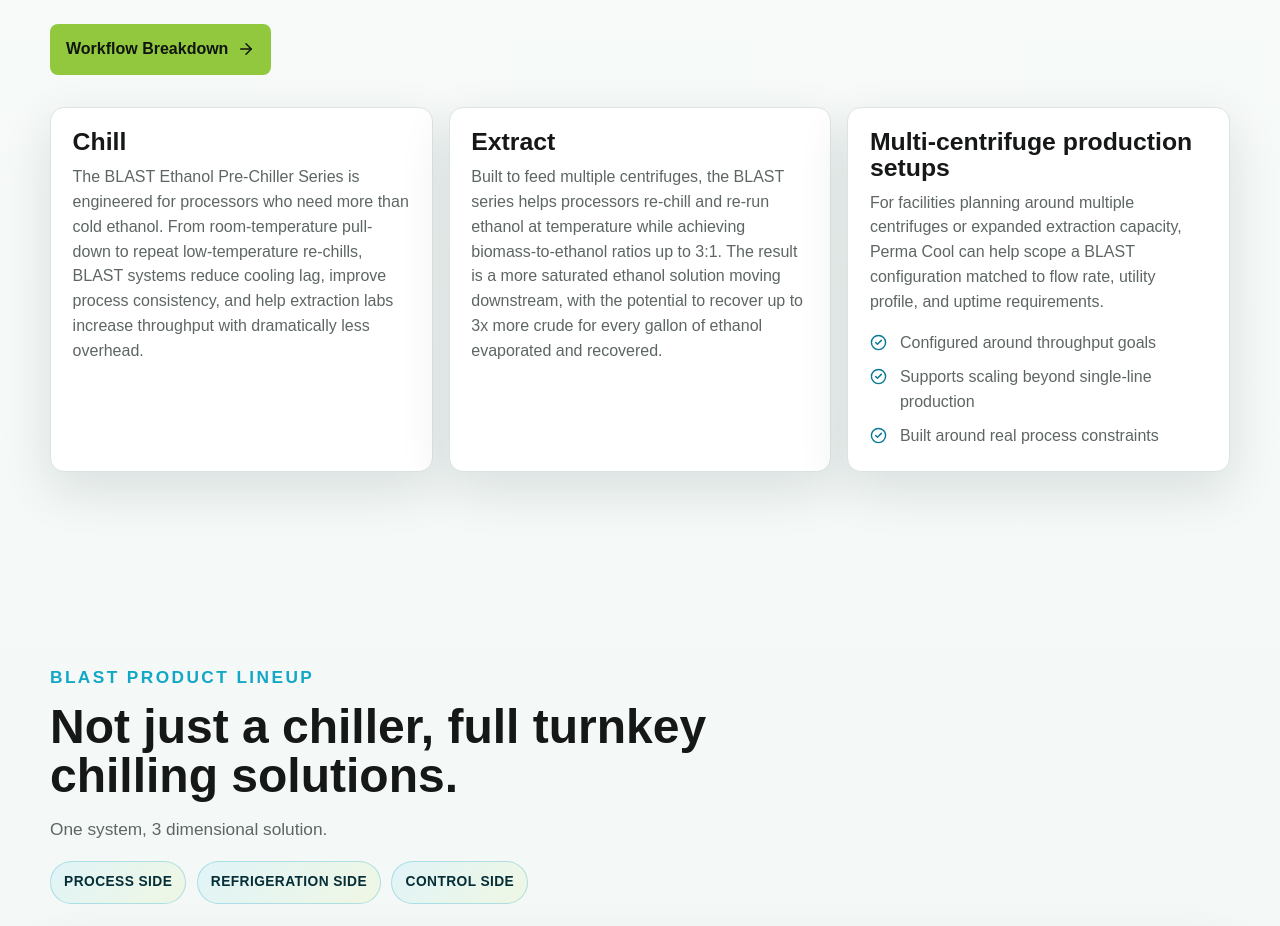
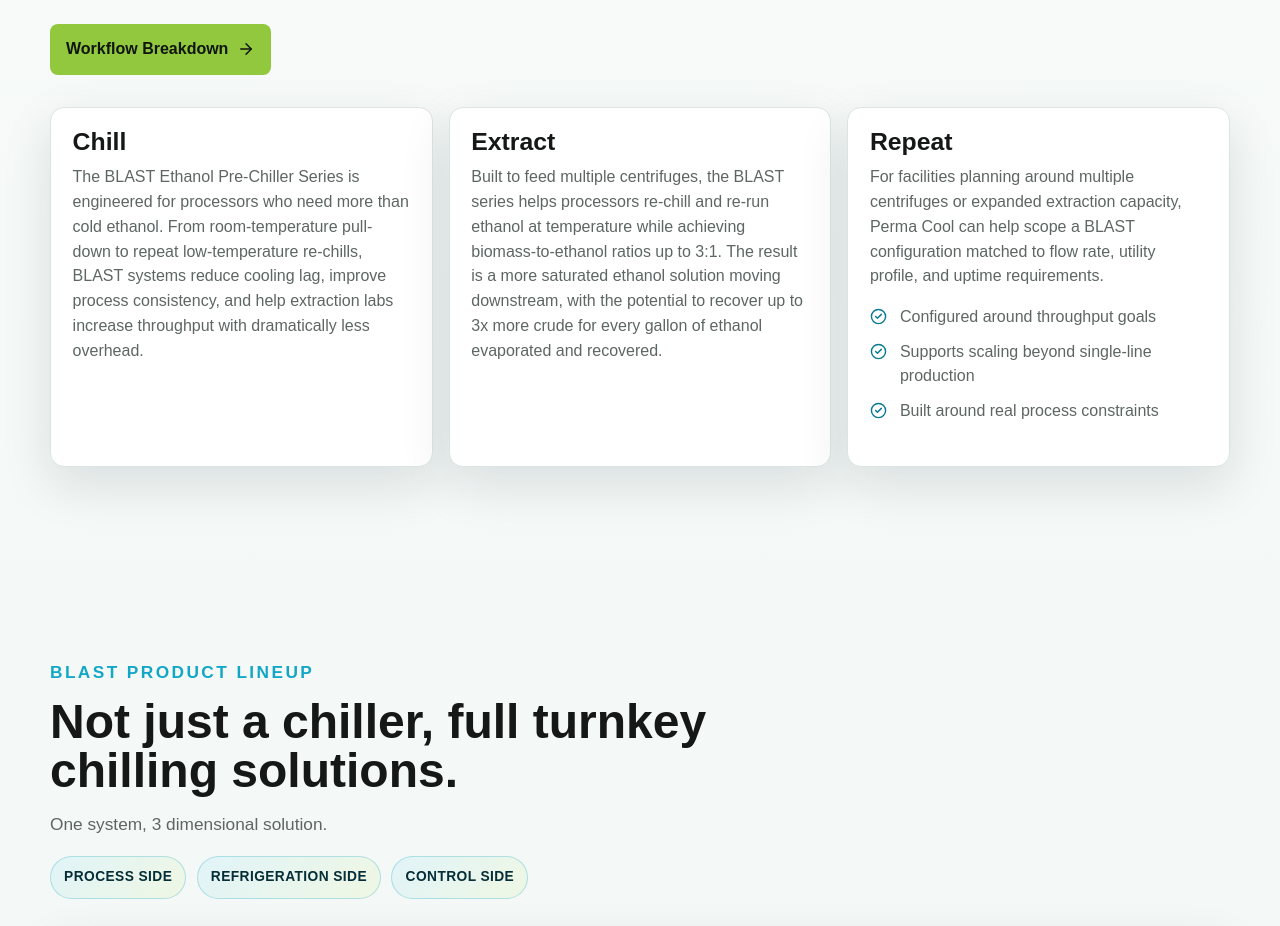
Before and after one commit to trupix/permacool, a Next.js app: page /ethanol-chilling-systems in a window 1280 px wide. Shown: the part 1600-2526 px from the top of the page. Built offline with nearby package versions, Linux system fonts and the light colour scheme.

Commit message:
Rename third ethanol workflow card

```diff
--- a/app/ethanol-chilling-systems/page.jsx
+++ b/app/ethanol-chilling-systems/page.jsx
@@ -113,7 +113,7 @@
       "Built to feed multiple centrifuges, the BLAST series helps processors re-chill and re-run ethanol at temperature while achieving biomass-to-ethanol ratios up to 3:1. The result is a more saturated ethanol solution moving downstream, with the potential to recover up to 3x more crude for every gallon of ethanol evaporated and recovered."
   },
   {
-    title: "Multi-centrifuge production setups",
+    title: "Repeat",
     body:
       "For facilities planning around multiple centrifuges or expanded extraction capacity, Perma Cool can help scope a BLAST configuration matched to flow rate, utility profile, and uptime requirements.",
     bullets: [
```
